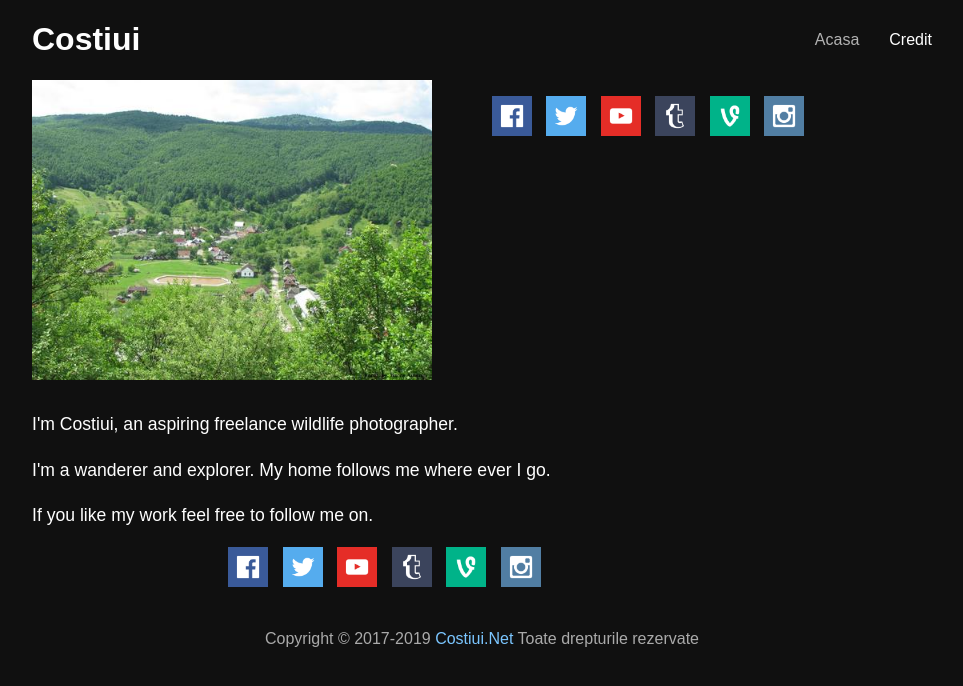
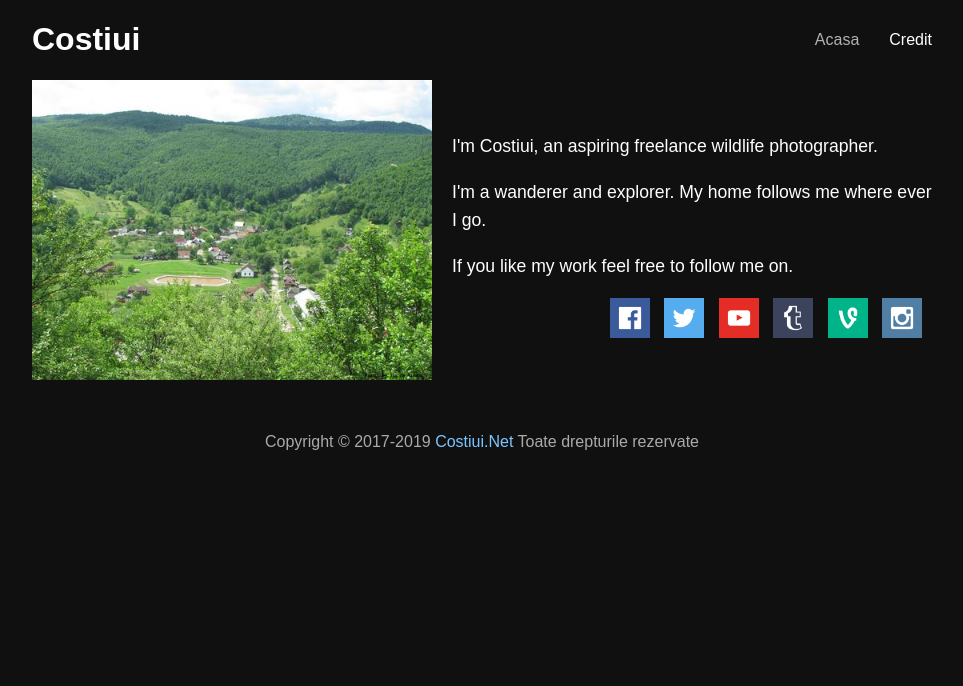
Before and after one commit to p-oszkar/foto, a Jekyll site: the page built from credit.html, in a window 1280 px wide. Shown: the top 686 px of the page, without its empty margins (158-1121 px from the left). Built offline with Jekyll 4.4.1, drawn with Linux system fonts in a browser that asks for light colours; some web fonts are replaced.

Commit message:
Update credit.html

```diff
--- a/credit.html
+++ b/credit.html
@@ -18,5 +18,4 @@
 	<div class="side-photo">
 		<img src="{{ site.baseurl }}/images/costiui.jpg" alt="Costiui class="editable" height="400" width="400" />
 	</div>
-	{% include social-icons.html %}
 </div>
```
